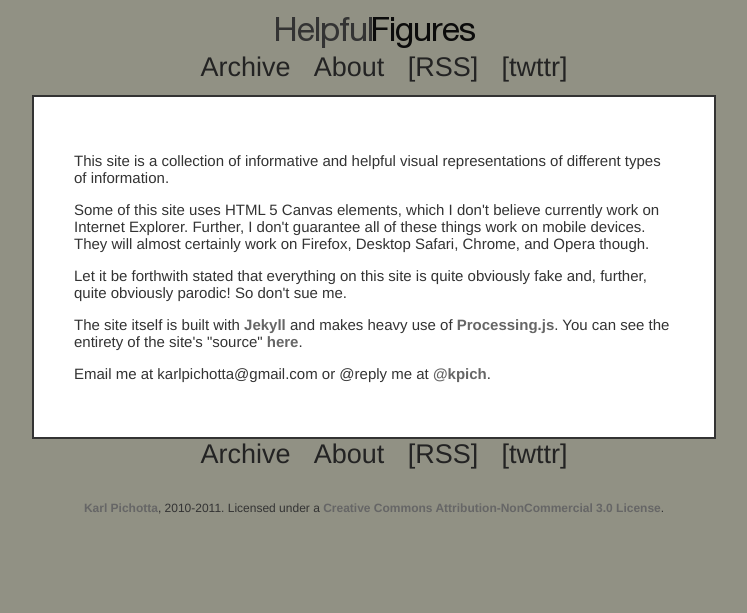
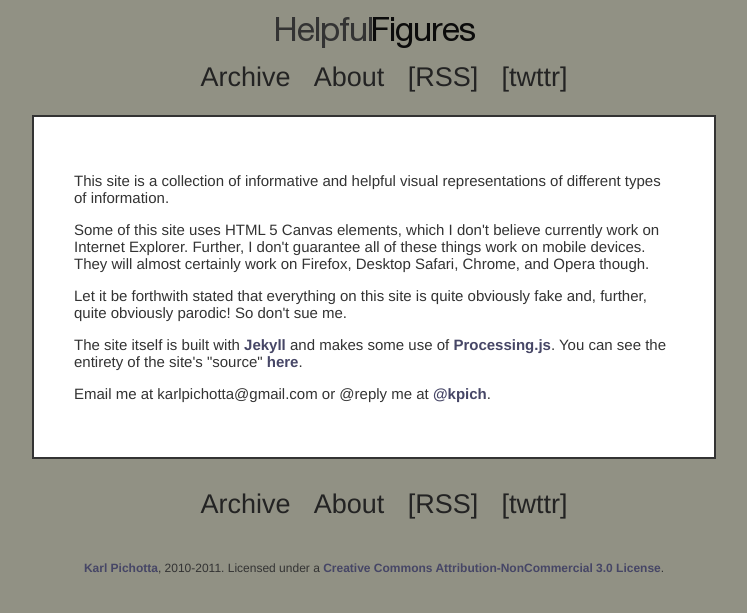
Before and after one commit to kpich/helpfulfigures.com, a Jekyll site: the page built from about.html, in a window 1280 px wide. Shown: the top 613 px of the page, without its empty margins (266-1013 px from the left). Built offline with Jekyll 4.4.1, drawn with Linux system fonts in a browser that asks for light colours.

Commit message:
a few more minor style/wording changes

```diff
--- a/_layouts/default.html
+++ b/_layouts/default.html
@@ -36,7 +36,7 @@
 <div id="g_maincontent">
   {{ content }}
 </div>
-<div id="g_metainfo">
+<div class="g_metainfo">
     {% if page.date %} <span>{{ page.date | date_to_long_string }}.</span>{% endif %}
 </div>
 
@@ -50,7 +50,7 @@
 </div>
 
 <div id="g_footer">
-    <a href="http://twitter.com/kpich">Karl Pichotta</a>, 2010-2011. Licensed under a <a rel="license" href="http://creativecommons.org/licenses/by-nc/3.0/">Creative Commons Attribution-NonCommercial 3.0 License</a>.
+    <a href="http://meronoiac.com">Karl Pichotta</a>, 2010-2011. Licensed under a <a rel="license" href="http://creativecommons.org/licenses/by-nc/3.0/">Creative Commons Attribution-NonCommercial 3.0 License</a>.
 </div>
 
 </body>
--- a/about.html
+++ b/about.html
@@ -8,6 +8,6 @@ scriptfiles: [/script/rot13.js]
   <p>This site is a collection of informative and helpful visual representations of different types of information.</p>
   <p>Some of this site uses HTML 5 Canvas elements, which I don't believe currently work on Internet Explorer. Further, I don't guarantee all of these things work on mobile devices. They will almost certainly work on Firefox, Desktop Safari, Chrome, and Opera though.</p>
   <p>Let it be forthwith stated that everything on this site is quite obviously fake and, further, quite obviously parodic! So don't sue me.</p>
-  <p>The site itself is built with <a href="http://github.com/mojombo/jekyll">Jekyll</a> and makes heavy use of <a href="http://processingjs.org/">Processing.js</a>. You can see the entirety of the site's "source" <a href="http://github.com/kpich/helpfulfigures.com">here</a>.</p>
+  <p>The site itself is built with <a href="http://github.com/mojombo/jekyll">Jekyll</a> and makes some use of <a href="http://processingjs.org/">Processing.js</a>. You can see the entirety of the site's "source" <a href="http://github.com/kpich/helpfulfigures.com">here</a>.</p>
   <p>Email me at <script type="text/javascript">Rot13.write("xneycvpubggn@tznvy.pbz")</script> or @reply me at <a href="http://twitter.com/kpich">@kpich</a>.</p>
 </div>
--- a/index.html
+++ b/index.html
@@ -43,7 +43,7 @@ layout: none
     {{ site.posts[0].content }}
   </div>
 </div>
-<div id="g_metainfo">
+<div class="g_metainfo">
     {% if site.posts[0].date %} <span>Originally posted on {{ site.posts[0].date | date_to_long_string }}.</span>{% endif %}
     {% if site.posts[0].url %} <span>&nbsp;&nbsp;<a href="{{site.posts[0].url}}">Permalink</a></span> {% endif %}
 </div>
@@ -58,7 +58,7 @@ layout: none
 </div>
 
 <div id="g_footer">
-    <a href="http://twitter.com/kpich">Karl Pichotta</a>, 2010-2011. Licensed under a <a rel="license" href="http://creativecommons.org/licenses/by-nc/3.0/">Creative Commons Attribution-NonCommercial 3.0 License</a>.
+    <a href="http://meronoiac.com">Karl Pichotta</a>, 2010-2011. Licensed under a <a rel="license" href="http://creativecommons.org/licenses/by-nc/3.0/">Creative Commons Attribution-NonCommercial 3.0 License</a>.
 </div>
 
 </body>
--- a/style/global.css
+++ b/style/global.css
@@ -17,6 +17,11 @@ border:none;
 width:100px;
 }
 
+.g_navbar {
+padding-top:10px;
+padding-bottom:10px;
+}
+
 .g_navitem {
 font-size:27px;
 padding-left:20px;
@@ -24,8 +29,14 @@ vertical-align:50%;
 color:#232323;
 }
 
+.g_metainfo {
+font-size:120%;
+padding:10px;
+color:#333333;
+}
+
 a {
-color:#666666;
+color:#464666;
 font-weight:600;
 text-decoration:none;
 }
```
